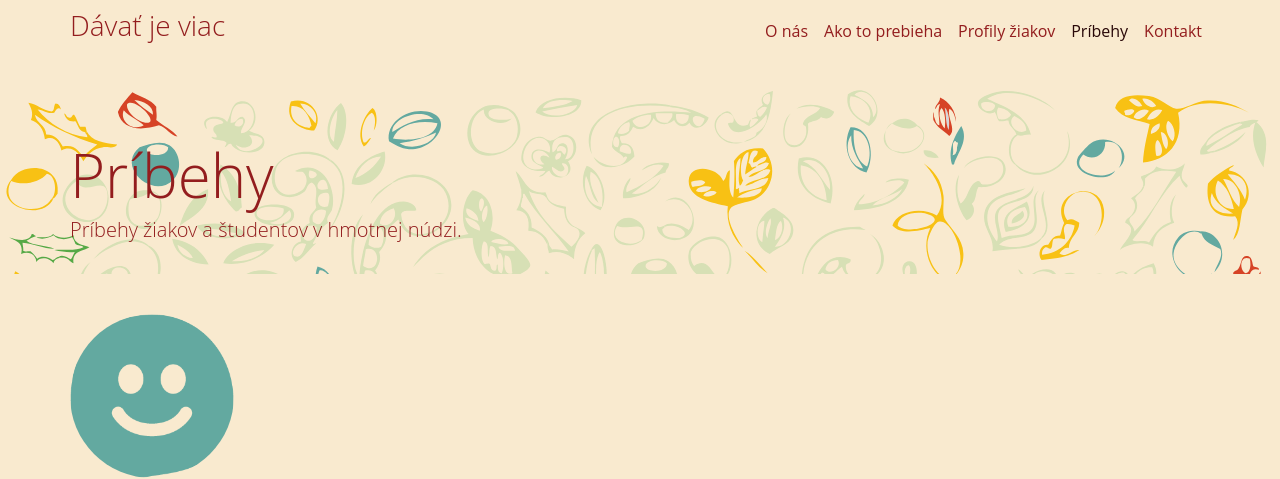
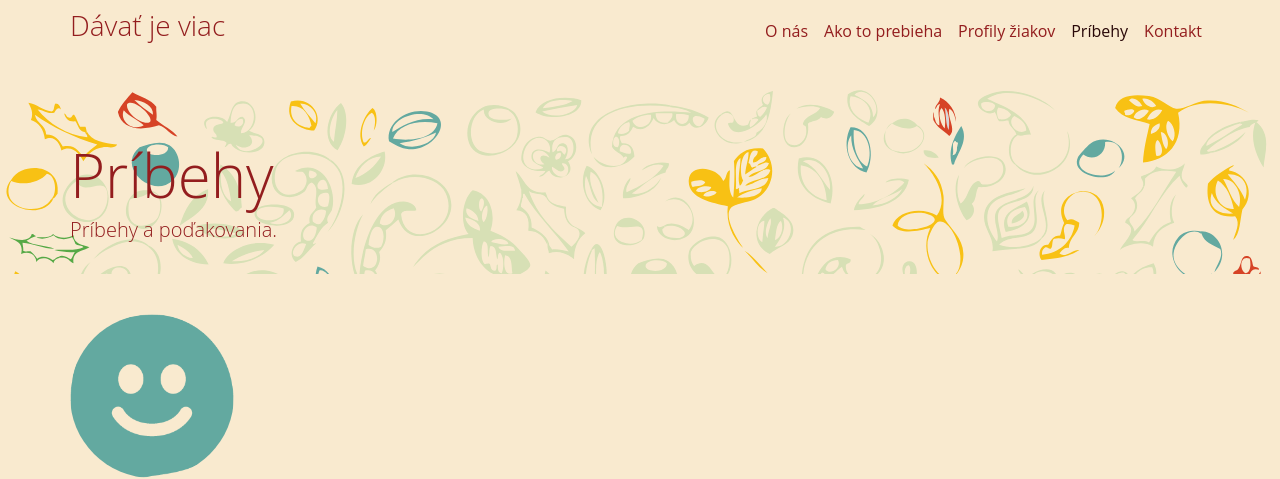
Before and after one commit to davatjeviac/davatjeviac.github.io, a Jekyll site: the page built from pribehy.html, in a window 1280 px wide. Shown: the top 479 px of the page. Built offline with Jekyll 4.4.1, drawn with Linux system fonts in a browser that asks for light colours; some web fonts are replaced.

Commit message:
Update pribehy.html

```diff
--- a/pribehy.html
+++ b/pribehy.html
@@ -1,6 +1,6 @@
 ---
 title: Príbehy
-subtitle: Príbehy žiakov a študentov v hmotnej núdzi.
+subtitle: Príbehy a poďakovania.
 description: Príbehy žiakov a študentov v hmotnej núdzi.
 permalink: /pribehy/
 layout: default
```
